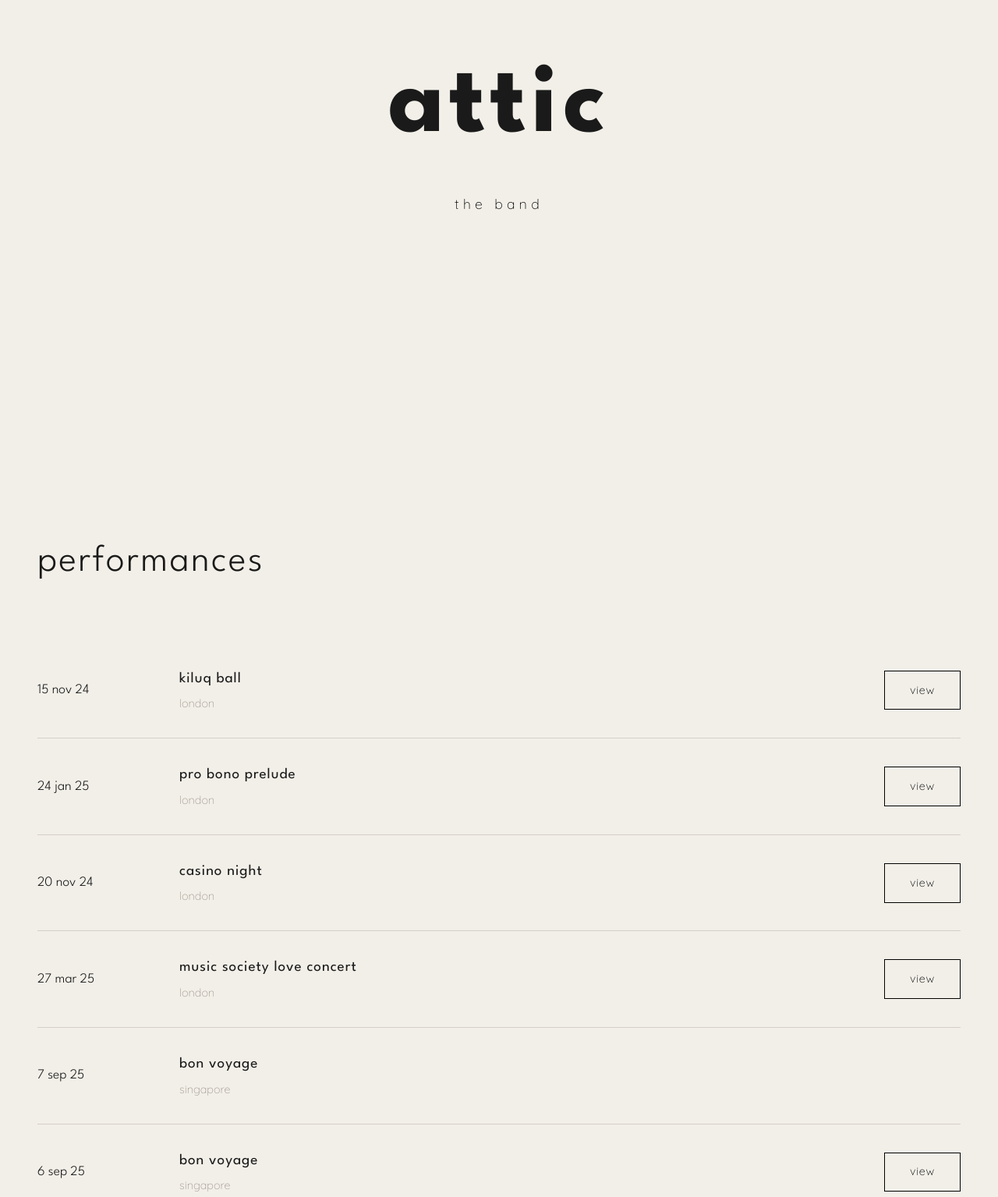
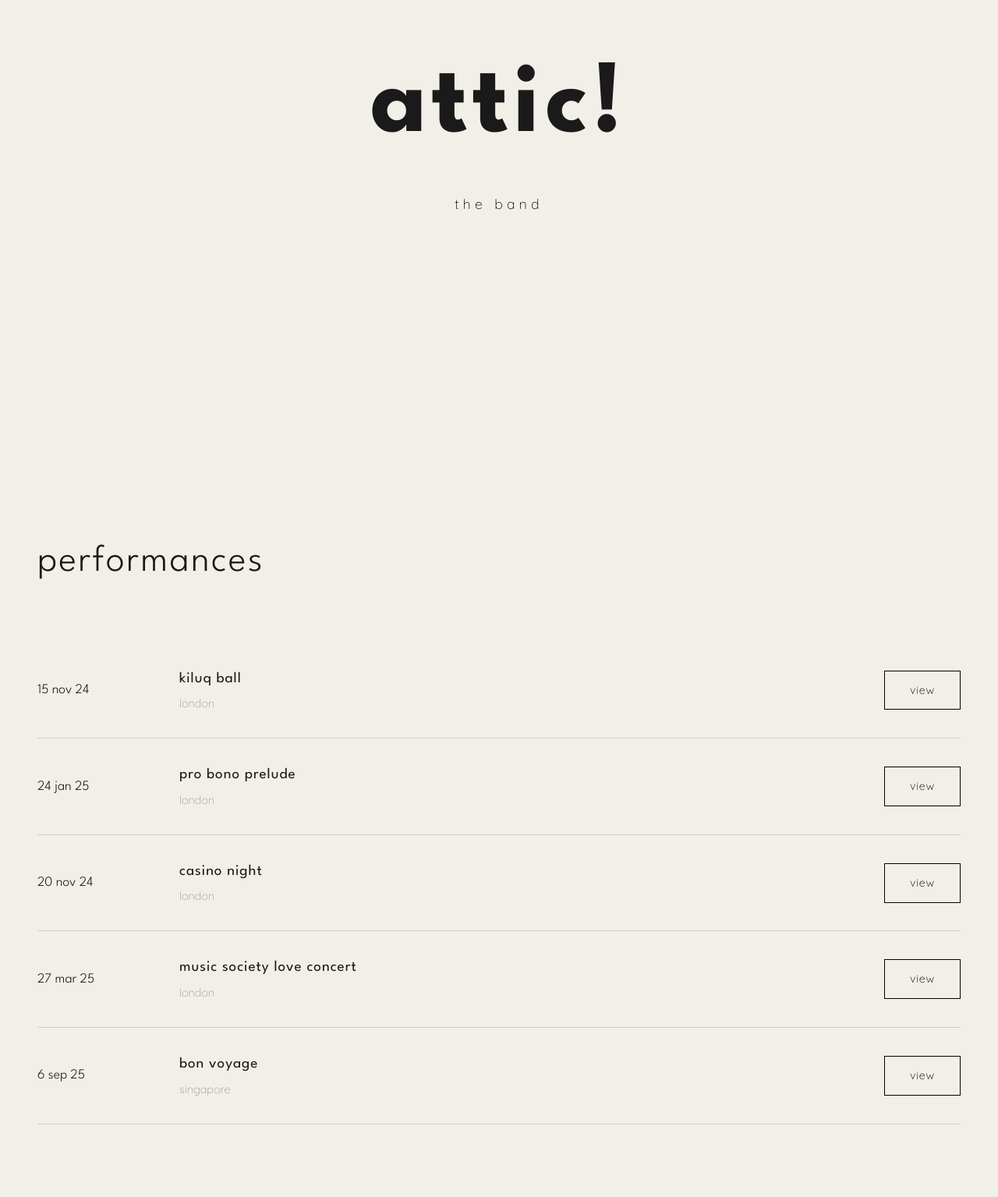
Before and after one commit to rexheng/attic, a plain HTML site: page index.html in a window 1280 px wide. Shown: the part 325-1860 px from the top of the page at 78% size. Drawn offline with Linux system fonts and the light colour scheme.

Commit message:
Describe your changes

```diff
--- a/index.html
+++ b/index.html
@@ -423,7 +423,7 @@
     <!-- Hero Section -->
     <section class="hero" id="home">
         <div class="hero-content">
-            <h1>attic</h1>
+            <h1>attic!</h1>
             <p class="hero-subtitle">the band</p>
         </div>
     </section>
@@ -463,13 +463,6 @@
                     <p>london</p>
                 </div>
                 <a href="https://www.instagram.com/p/DHWXvMEoKWQ/?igsh=bmV0aG01bWdsMXU3" target="_blank" class="view-btn">view</a>
-            </div>
-            <div class="tour-date">
-                <div class="date-info">7 sep 25</div>
-                <div class="venue-info">
-                    <h3>bon voyage</h3>
-                    <p>singapore</p>
-                </div>
             </div>
             <div class="tour-date">
                 <div class="date-info">6 sep 25</div>
@@ -516,10 +509,6 @@
     <!-- Contact Section -->
     <section class="contact" id="contact">
         <h2>contact</h2>
-        <div class="contact-info">
-            <a href="mailto:management@atticband.com">management@atticband.com</a>
-            <a href="mailto:press@atticband.com">press@atticband.com</a>
-        </div>
         <div class="social-links">
             <a href="https://www.instagram.com/attictheband/" target="_blank">instagram</a>
         </div>
```
